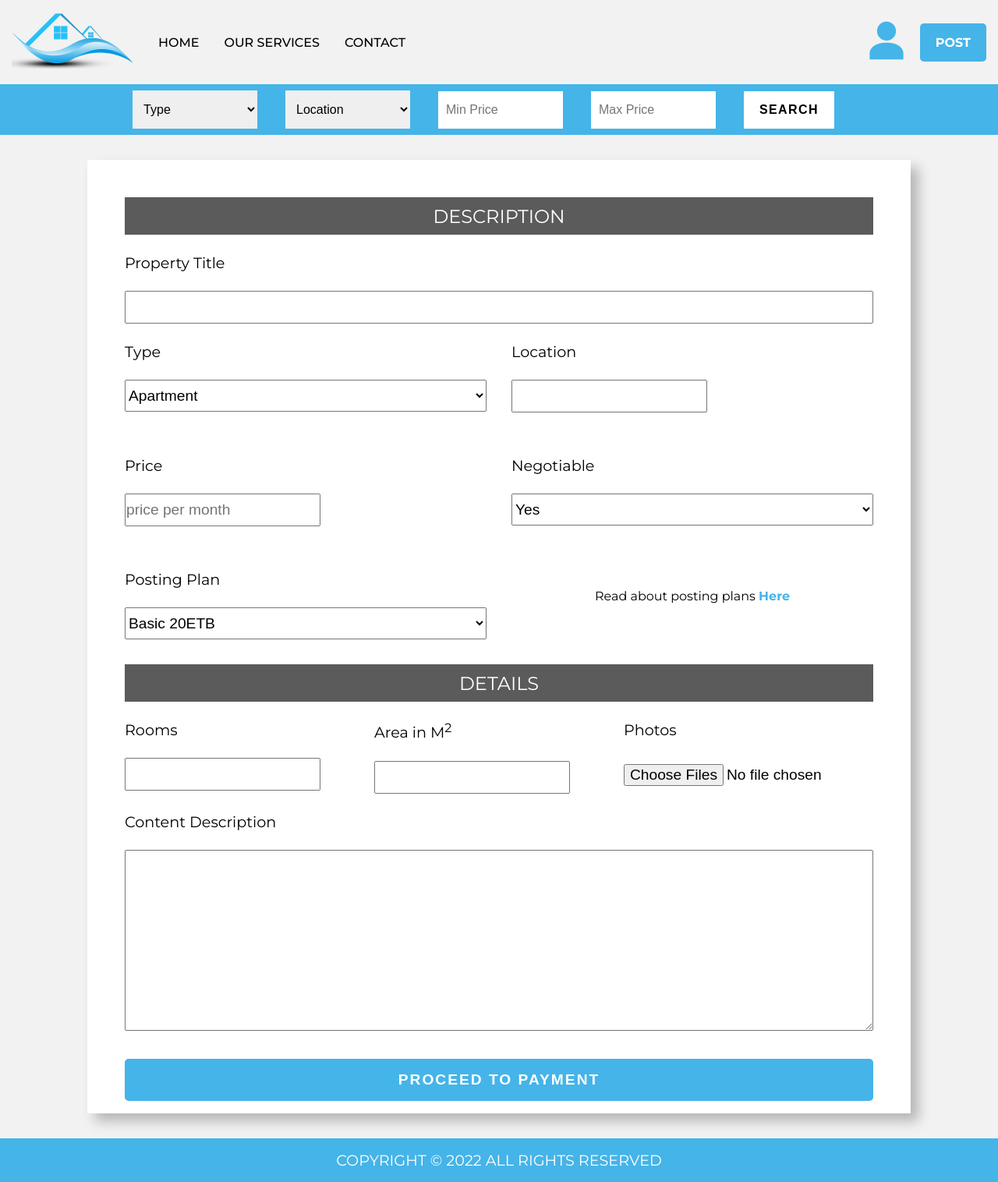
After one commit to kayoJr/House-Rental, a PHP site: page /post.html in a window 1280 px wide. The commit adds this page. Shown: the whole page at 78% size. Run offline with PHP 8.4, Linux system fonts and the light colour scheme.

Commit message:
post, login and signup added

```diff
--- a/CSS/_utility.scss
+++ b/CSS/_utility.scss
@@ -65,8 +65,9 @@ ul,a{
         margin: 1rem 0;
         font-size: 1.2rem;
     }
-    input, select{
-        padding: .5rem;
+    input, select, label{
+        padding: .5rem 0;
+        display: block;
     }
     label{
         font-size: 1.2rem;
--- a/CSS/main.css
+++ b/CSS/main.css
@@ -81,8 +81,9 @@ ul, a {
   font-size: 1.2rem;
 }
 
-.cont-repo input, .cont-repo select {
-  padding: .5rem;
+.cont-repo input, .cont-repo select, .cont-repo label {
+  padding: .5rem 0;
+  display: block;
 }
 
 .cont-repo label {
@@ -404,6 +405,76 @@ header .sticky form select {
   border-color: #fff;
 }
 
+.post form {
+  width: -webkit-fit-content;
+  width: -moz-fit-content;
+  width: fit-content;
+}
+
+.post form label, .post form input {
+  display: block;
+}
+
+.post form select {
+  display: block;
+  width: 100%;
+}
+
+.post form .title input {
+  width: 100%;
+}
+
+.post form .others {
+  display: -ms-grid;
+  display: grid;
+  -ms-grid-columns: (1fr)[2];
+      grid-template-columns: repeat(2, 1fr);
+  grid-gap: 2rem;
+}
+
+.post form .others p {
+  text-align: center;
+  margin-top: 2rem;
+}
+
+.post form .others p a {
+  color: #45B4E8;
+  font-weight: 600;
+}
+
+.post form .top {
+  display: -ms-grid;
+  display: grid;
+  -ms-grid-columns: (20rem)[3];
+      grid-template-columns: repeat(3, 20rem);
+}
+
+.post form .top div {
+  width: -webkit-max-content;
+  width: -moz-max-content;
+  width: max-content;
+}
+
+.post form textarea, .post form input[type='submit'] {
+  width: 100%;
+}
+
+.login form input {
+  width: 100%;
+}
+
+.login form .btn-secondary {
+  border: 1px solid #5B5B5B;
+  text-align: center;
+  margin-bottom: 1rem;
+  padding: 1rem 0;
+  font-weight: 600;
+}
+
+.login form .password a {
+  float: right;
+}
+
 @media (min-width: 476px) {
   .mob-nav, .mobile {
     display: none !important;
@@ -569,6 +640,30 @@ header .sticky form select {
     -ms-grid-columns: 1fr;
         grid-template-columns: 1fr;
   }
+  .post .cont-repo .others {
+    -ms-grid-columns: 1fr;
+        grid-template-columns: 1fr;
+  }
+  .post .cont-repo .others p {
+    margin-top: 0;
+    margin-bottom: 1rem;
+  }
+  .post .cont-repo .top {
+    -ms-grid-columns: 15rem;
+        grid-template-columns: 15rem;
+  }
+  .post .detail {
+    overflow-x: hidden;
+  }
+  .post .detail .btn {
+    font-size: 1rem;
+  }
+  .login {
+    margin-bottom: 5rem;
+  }
+  .login h1 {
+    font-size: 1rem;
+  }
   .report-footer {
     position: relative;
   }
--- a/CSS/main.scss
+++ b/CSS/main.scss
@@ -196,7 +196,66 @@ header {
         }
     }
 }
+.post{
+    form{
+        width: fit-content;
+        label, input{
+            display: block;
+        }
+        select{
+            display: block;
+            width: 100%;
+        }
+        .title{
+            input{
+                width: 100%;
+            }
+        }
+        .others{
+            display: grid;
+            grid-template-columns: repeat(2, 1fr);
+            grid-gap: 2rem;
+            p{
+                text-align: center;
+                margin-top: 2rem;
+                a{
+                    color: $blue;
+                    font-weight: 600;
+                }
+            }
+        }
+        .top{
+            display: grid;
+            grid-template-columns: repeat(3, 20rem);
+            div{
+                width: max-content;
+            }
+        }
+        textarea, input[type = 'submit']{
+            width: 100%;
+        }
+    }
+}
 
+.login{
+    form{
+        input{
+            width: 100%;
+        }
+        .btn-secondary{
+            border: 1px solid $dark-grey;
+            text-align: center;
+            margin-bottom: 1rem;
+            padding: 1rem 0;
+            font-weight: 600;
+        }
+        .password{
+            a{
+                float: right;
+            }
+        }
+    }
+}
 
 
 @media (min-width: 476px){
@@ -350,6 +409,33 @@ header {
         }
     }
 
+    .post{
+        .cont-repo{
+            .others{
+                grid-template-columns: 1fr;
+                p{
+                    margin-top: 0;
+                    margin-bottom: 1rem;
+                }
+            }
+            .top{
+                grid-template-columns: 15rem;
+            }
+        }
+        .detail{
+            overflow-x: hidden;
+            .btn{
+                font-size: 1rem;
+            }
+        }
+    }
+
+    .login{
+        margin-bottom: 5rem;
+        h1{
+            font-size: 1rem;
+        }
+    }
 
 
     .report-footer{
--- /dev/null
+++ b/post.html
@@ -0,0 +1,178 @@
+<!DOCTYPE html>
+<html lang="en">
+
+<head>
+    <meta charset="UTF-8">
+    <meta name="theme-color" content="#45B4E8">
+    <meta http-equiv="X-UA-Compatible" content="IE=edge">
+    <meta name="viewport" content="width=device-width, initial-scale=1.0">
+    <link rel="preconnect" href="https://fonts.googleapis.com">
+    <link rel="preconnect" href="https://fonts.gstatic.com" crossorigin>
+    <link href="https://fonts.googleapis.com/css2?family=Montserrat:wght@100;200;300;400;500;700&display=swap"
+        rel="stylesheet">
+    <link rel="shortcut icon" href="./IMAGE/favicon.ico" type="image/x-icon">
+    <link rel="stylesheet" href="./CSS/main.css">
+    <title>House Rental Management System</title>
+</head>
+
+<body>
+    <div class="mob-nav" id="menu">
+        <div class="top">
+            <img src="./IMAGE/logo mobile.png" alt="">
+            <img class="close" src="./IMAGE/ant-design_close-outlined.png" alt="">
+        </div>
+        <div class="links">
+            <ul>
+                <li><a href="index.html">HOME</a></li>
+                <li><a href="services.html">OUR SERVICES</a></li>
+                <li><a href="contact.html">CONTACT US</a></li>
+            </ul>
+        </div>
+    </div>
+    <div class="mob-nav second-nav" id="second-nav">
+        <div class="top">
+            <img src="./IMAGE/logo mobile.png" alt="">
+            <img class="close" src="./IMAGE/ant-design_close-outlined.png" alt="">
+        </div>
+        <div class="links">
+            <ul>
+                <li><a href="index.html">HOME</a></li>
+                <li><a href="login.html">LOGIN</a></li>
+                <li><a href="signup.html">CREATE ACCOUNT</a></li>
+                <li><a href="post.html">POST</a></li>
+            </ul>
+        </div>
+    </div>
+    <header class="mobile">
+        <nav>
+            <img id="ham" src="./IMAGE/ant-design_menu-outlined.png" alt="">
+            <img src="./IMAGE/logo mobile.png" alt="">
+            <img id="avatar" src="./image/ooui_user-avatar mobile.png" alt="">
+        </nav>
+        </header>
+    <header class="desktop">
+        <nav>
+            <div class="container nav-items">
+                <div class="left-section">
+                    <div class="logo">
+                        <img src="./IMAGE/logo2 1.png" alt="Logo">
+                    </div>
+                    <ul>
+                        <li><a href="index.html">HOME</a></li>
+                        <li><a href="services.html">OUR SERVICES</a></li>
+                        <li><a href="contact.html">CONTACT</a></li>
+                    </ul>
+                </div>
+                <div class="right-section">
+                    <a href="login.html"><img src="./IMAGE/ooui_user-avatar.png" alt="Avatar"></a>
+                    <a class="btn" href="post.html">POST</a>
+                </div>
+            </div>
+        </nav>
+        <div class="search" id="search">
+            <div class="container">
+                <form action="#">
+                    <select name="" id="">
+                        <option value="" disabled selected>Type</option>
+                        <option value="">Apartment</option>
+                        <option value="">Villa</option>
+                        <option value="">Flat</option>
+                    </select>
+                    <select name="" id="">
+                        <option value="" disabled selected>Location</option>
+                        <option value="">University</option>
+                        <option value="">Kella</option>
+                        <option value="">06</option>
+                    </select>
+                    <input type="number" name="" id="" placeholder="Min Price">
+                    <input type="number" name="" id="" placeholder="Max Price">
+                    <input type="submit" value="SEARCH" class="btn btn-secondary">
+                </form>
+            </div>
+        </div>
+    </header>
+
+    <section class="post">
+        <div class="container">
+            <form action="#" class="cont-repo">
+                <div class="txt-bg">
+                    <h1>DESCRIPTION</h1>
+                </div>
+                <div class="title">
+                    <label for="title">Property Title</label>
+                    <input type="text" name="title" id="title" required>
+                </div>
+                <div class="others">
+                    <div class="type">
+                        <label for="type">Type</label>
+                        <select name="type" id="type" required>
+                            <option value="">Apartment</option>
+                            <option value="">Villa</option>
+                            <option value="">Flat</option>
+                            <option value="">House</option>
+                        </select>
+                    </div>
+                    <div class="location">
+                        <label for="location">Location</label>
+                        <input type="text" name="location" id="location" required>
+                    </div>
+                    <div class="price">
+                        <label for="price">Price</label>
+                        <input type="number" name="price" id="price" placeholder="price per month" required>
+                    </div>
+                    <div class="negotiable">
+                        <label for="negotiable">Negotiable</label>
+                        <select name="negotiable" id="negotiable" require>
+                            <option value="" default>Yes</option>
+                            <option value="">No</option>
+                        </select>
+                    </div>
+                    <div class="plan">
+                        <label for="plan">Posting Plan</label>
+                        <select name="plan" id="plan">
+                            <option value="">Basic 20ETB</option>
+                            <option value="">Premium 50ETB</option>
+                        </select>
+                    </div>
+                    <p>Read about posting plans <a href="./services.html">Here</a></p>
+                </div>
+                <div class="detail">
+                    <div class="txt-bg">
+                        <h1>DETAILS</h1>
+                </div>
+                <div class="top">
+                    <div>
+                        <label for="room">Rooms</label>
+                        <input type="number" name="room" id="room">
+                    </div>
+                    <div>
+                        <label for="area">Area in M<sup>2</sup></label>
+                        <input type="number" name="area" id="area">
+                    </div>
+                    <div>
+                        <label for="photo">Photos</label>
+                        <input type="file" name="photo" id="photo" required multiple accept=".jpg, .jpeg, .png">
+                    </div>
+                </div>
+                <label for="desc">Content Description</label>
+                <textarea name="desc" id="desc" cols="30" rows="10"></textarea>
+                <input type="submit" value="PROCEED TO PAYMENT" class="btn" >
+            </div>
+            </form>
+    </div>
+    </section>
+
+
+
+<!-- ADD PAGINATION HERE -->
+
+<footer>
+    <div class="container">
+        <p>COPYRIGHT &copy; 2022 ALL RIGHTS RESERVED</p>
+    </div>
+</footer>
+
+    <script src="./JS/app.js"></script>
+</body>
+
+</html>
```
Also changed, not shown: login.html (added, +129 -0 lines), signup.html (added, +144 -0 lines), 1 other file.
